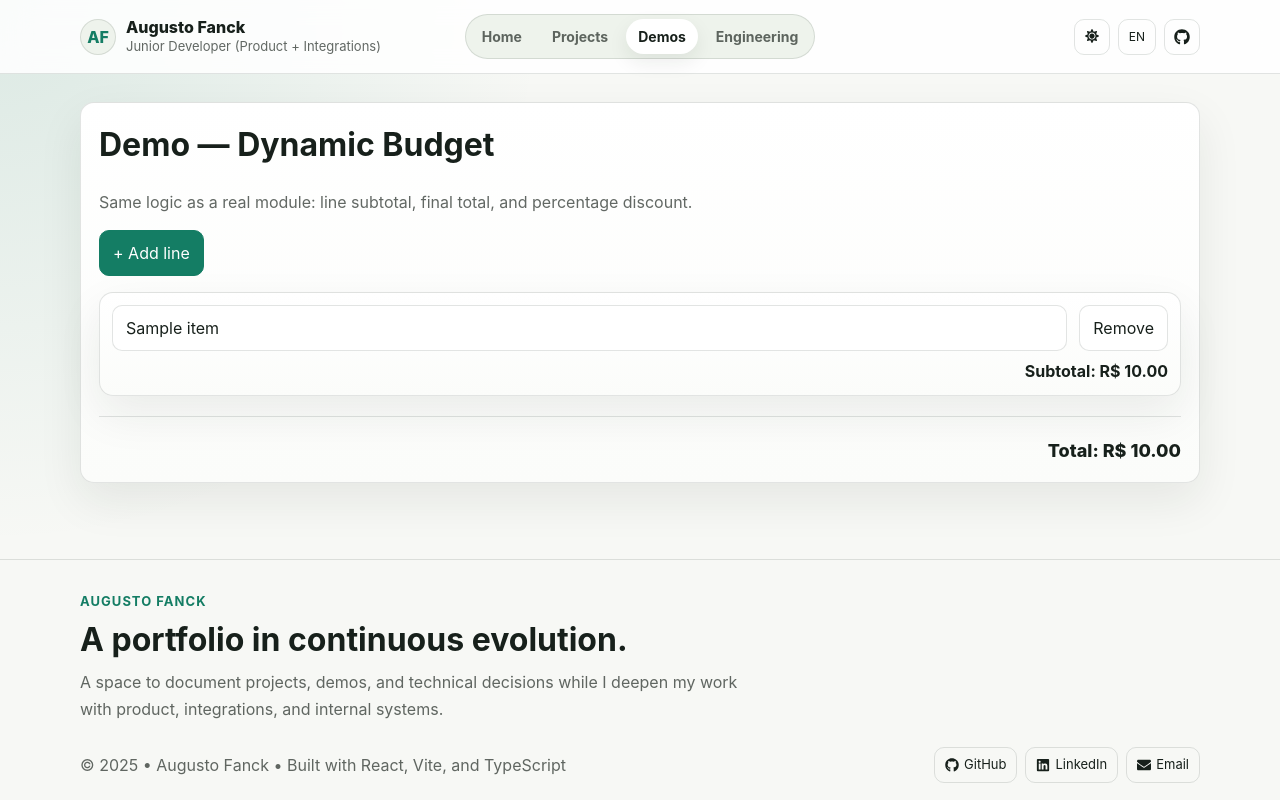
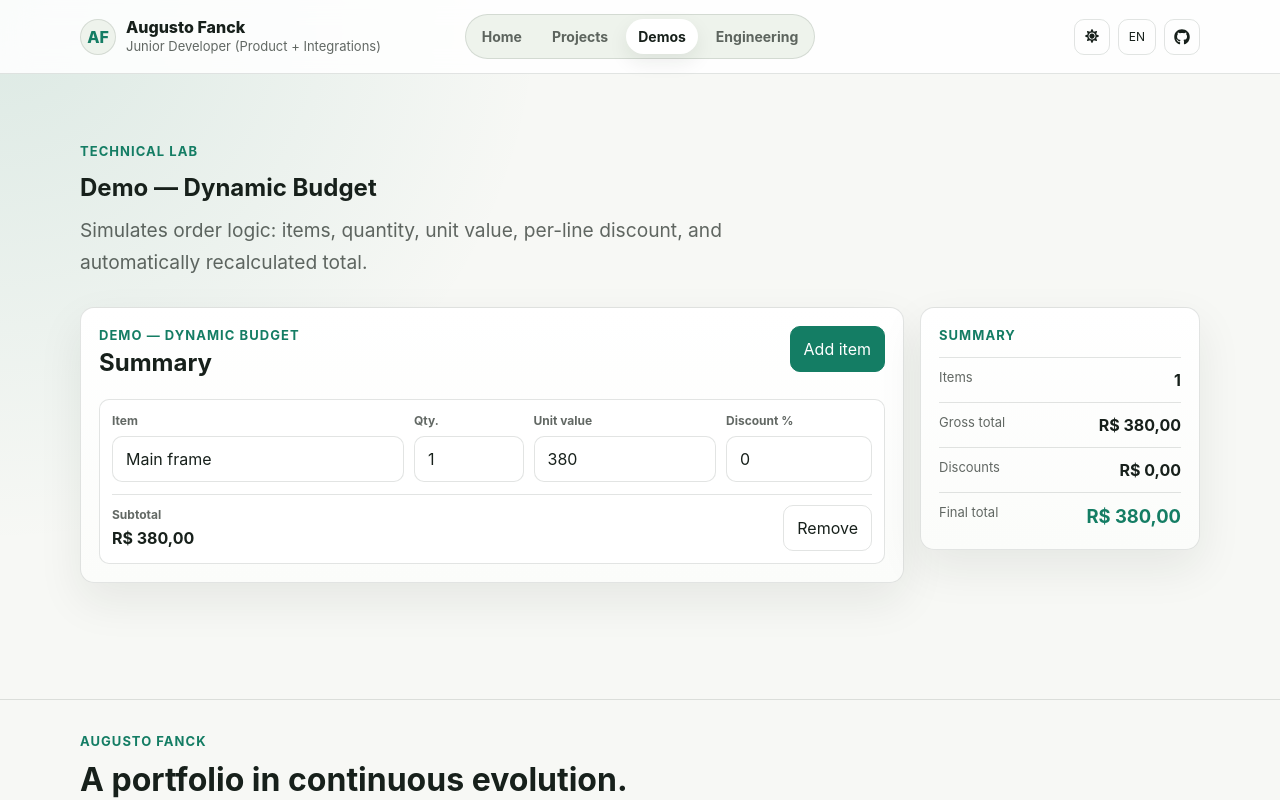
Before and after one commit to augustofanck/portfolio-spa, a React (Vite) app: page /demos/budget in a window 1280 px wide. Shown: the top 800 px of the page. Built offline with nearby package versions, Linux system fonts and the light colour scheme.

Commit message:
feat: new version of BudgetDemo

```diff
--- a/src/index.css
+++ b/src/index.css
@@ -748,3 +748,156 @@ hr {
   margin: 0;
   line-height: 1.65;
 }
+
+.demo-detail {
+  display: grid;
+  gap: 28px;
+  padding: 40px 0;
+}
+
+.demo-workspace {
+  display: grid;
+  grid-template-columns: minmax(0, 1fr) 280px;
+  gap: 16px;
+  align-items: start;
+}
+
+.demo-panel {
+  display: grid;
+  gap: 18px;
+}
+
+.demo-panel-header {
+  display: flex;
+  align-items: flex-start;
+  justify-content: space-between;
+  gap: 16px;
+  flex-wrap: wrap;
+}
+
+.budget-lines {
+  display: grid;
+  gap: 12px;
+}
+
+.budget-line {
+  display: grid;
+  gap: 12px;
+  min-width: 0;
+  border: 1px solid var(--border);
+  border-radius: var(--radius-sm);
+  padding: 12px;
+  background: var(--surface);
+}
+
+.budget-line-fields {
+  display: grid;
+  grid-template-columns: minmax(180px, 1.6fr) minmax(72px, 0.6fr) minmax(120px, 1fr) minmax(96px, 0.8fr);
+  gap: 10px;
+  min-width: 0;
+}
+
+.budget-line label {
+  display: grid;
+  gap: 6px;
+  min-width: 0;
+}
+
+.budget-line label span,
+.budget-line-total span {
+  color: var(--muted);
+  font-size: 12px;
+  font-weight: 700;
+}
+
+.budget-line-footer {
+  display: flex;
+  align-items: center;
+  justify-content: space-between;
+  gap: 12px;
+  min-width: 0;
+  border-top: 1px solid var(--border);
+  padding-top: 10px;
+}
+
+.budget-line input {
+  width: 100%;
+  min-width: 0;
+}
+
+.budget-line-total strong,
+.budget-line-total small {
+  overflow-wrap: anywhere;
+}
+
+.budget-line-total {
+  display: grid;
+  gap: 2px;
+  min-width: 0;
+}
+
+.demo-summary {
+  position: sticky;
+  top: 104px;
+}
+
+.demo-summary dl {
+  display: grid;
+  gap: 10px;
+  margin: 12px 0 0;
+}
+
+.demo-summary dl div {
+  display: flex;
+  justify-content: space-between;
+  gap: 16px;
+  border-top: 1px solid var(--border);
+  padding-top: 10px;
+}
+
+.demo-summary dt {
+  color: var(--muted);
+  font-size: 13px;
+}
+
+.demo-summary dd {
+  margin: 0;
+  text-align: right;
+  font-weight: 700;
+}
+
+.demo-summary-total dd {
+  color: var(--accent);
+  font-size: 1.15rem;
+}
+
+@media (max-width: 980px) {
+  .demo-workspace {
+    grid-template-columns: 1fr;
+  }
+
+  .demo-summary {
+    position: static;
+  }
+}
+
+@media (max-width: 720px) {
+  .budget-line-fields {
+    grid-template-columns: 1fr 1fr;
+  }
+}
+
+@media (max-width: 560px) {
+  .budget-line-fields {
+    grid-template-columns: 1fr;
+  }
+
+  .budget-line-footer {
+    align-items: stretch;
+    flex-direction: column;
+  }
+
+  .budget-line-footer button {
+    width: 100%;
+  }
+}
--- a/src/locales/en/translation.json
+++ b/src/locales/en/translation.json
@@ -122,13 +122,24 @@
   "demo": {
     "budget": {
       "title": "Demo — Dynamic Budget",
-      "desc": "Same logic as a real module: line subtotal, final total, and percentage discount.",
-      "add": "+ Add line",
+      "desc": "Simulates order logic: items, quantity, unit value, per-line discount, and automatically recalculated total.",
+      "add": "Add item",
       "remove": "Remove",
       "subtotal": "Subtotal",
       "total": "Total",
-      "sampleItemName": "Sample item",
-      "newItemName": "New item"
+      "sampleItemName": "Main frame",
+      "newItemName": "New item",
+      "itemName": "Item",
+      "qty": "Qty.",
+      "unit": "Unit value",
+      "discount": "Discount %",
+      "summaryTitle": "Summary",
+      "itemsCount": "Items",
+      "discountTotal": "Discounts",
+      "grossTotal": "Gross total",
+      "netTotal": "Final total",
+      "emptyTitle": "No items added",
+      "emptyDesc": "Add a line to calculate the budget."
     },
     "async": {
       "title": "Demo — Async Search",
--- a/src/locales/ptBR/translation.json
+++ b/src/locales/ptBR/translation.json
@@ -124,13 +124,24 @@
   "demo": {
     "budget": {
       "title": "Demo — Orçamento Dinâmico",
-      "desc": "A lógica é a mesma de um módulo real: subtotal por item, total final e desconto percentual.",
-      "add": "+ Adicionar linha",
+      "desc": "Simula a lógica de uma ordem: itens, quantidade, valor unitário, desconto por linha e total recalculado automaticamente.",
+      "add": "Adicionar item",
       "remove": "Remover",
       "subtotal": "Subtotal",
       "total": "Total",
-      "sampleItemName": "Item exemplo",
-      "newItemName": "Novo item"
+      "sampleItemName": "Armação principal",
+      "newItemName": "Novo item",
+      "itemName": "Item",
+      "qty": "Qtd.",
+      "unit": "Valor unitário",
+      "discount": "Desconto %",
+      "summaryTitle": "Resumo",
+      "itemsCount": "Itens",
+      "discountTotal": "Descontos",
+      "grossTotal": "Total bruto",
+      "netTotal": "Total final",
+      "emptyTitle": "Nenhum item adicionado",
+      "emptyDesc": "Adicione uma linha para calcular o orçamento."
     },
     "async": {
       "title": "Demo — Busca Assíncrona",
--- a/src/pages/demos/BudgetDemo.tsx
+++ b/src/pages/demos/BudgetDemo.tsx
@@ -9,6 +9,18 @@ type Line = {
   discount: number;
 };
 
+function clampNumber(value: number, min: number, max: number) {
+  if (Number.isNaN(value)) return min;
+  return Math.min(max, Math.max(min, value));
+}
+
+function formatCurrency(value: number) {
+  return new Intl.NumberFormat("pt-BR", {
+    style: "currency",
+    currency: "BRL",
+  }).format(value);
+}
+
 export default function BudgetDemo() {
   const { t } = useTranslation();
 
@@ -17,23 +29,34 @@ export default function BudgetDemo() {
       id: crypto.randomUUID(),
       name: t("demo.budget.sampleItemName"),
       qty: 1,
-      unit: 10,
+      unit: 380,
       discount: 0,
     },
   ]);
 
-  const total = useMemo(
-    () =>
-      lines.reduce(
-        (acc, l) => acc + l.qty * l.unit * (1 - l.discount / 100),
-        0
-      ),
-    [lines]
+  const summary = useMemo(() => {
+    return lines.reduce(
+      (acc, line) => {
+        const gross = line.qty * line.unit;
+        const discountValue = gross * (line.discount / 100);
+        const subtotal = gross - discountValue;
+
+        return {
+          count: acc.count + line.qty,
+          gross: acc.gross + gross,
+          discount: acc.discount + discountValue,
+          net: acc.net + subtotal,
+        };
+      },
+      { count: 0, gross: 0, discount: 0, net: 0 }
     );
+  }, [lines]);
 
-  function update(i: number, patch: Partial<Line>) {
+  function update(index: number, patch: Partial<Line>) {
     setLines((prev) =>
-      prev.map((l, idx) => (idx === i ? { ...l, ...patch } : l))
+      prev.map((line, currentIndex) =>
+        currentIndex === index ? { ...line, ...patch } : line
+      )
     );
   }
 
@@ -50,54 +73,171 @@ export default function BudgetDemo() {
     ]);
   }
 
-  function remove(i: number) {
-    setLines((prev) => prev.filter((_, idx) => idx !== i));
+  function remove(index: number) {
+    setLines((prev) =>
+      prev.filter((_, currentIndex) => currentIndex !== index)
+    );
   }
 
   return (
-    <div className="grid">
-      <div className="card">
-        <h1 style={{ marginTop: 0 }}>{t("demo.budget.title")}</h1>
-        <p className="muted">{t("demo.budget.desc")}</p>
+    <div className="demo-detail">
+      <section className="section-header">
+        <p className="eyebrow">{t("demosPage.eyebrow")}</p>
+        <h1 style={{ margin: 0 }}>{t("demo.budget.title")}</h1>
+        <p className="muted lede" style={{ margin: 0 }}>
+          {t("demo.budget.desc")}
+        </p>
+      </section>
+
+      <section className="demo-workspace">
+        <div className="card demo-panel">
+          <div className="demo-panel-header">
+            <div>
+              <p className="eyebrow">{t("demo.budget.title")}</p>
+              <h2 style={{ margin: 0 }}>{t("demo.budget.summaryTitle")}</h2>
+            </div>
 
             <button type="button" className="primary" onClick={add}>
               {t("demo.budget.add")}
             </button>
+          </div>
 
-        <div className="grid" style={{ marginTop: 16 }}>
-          {lines.map((l, i) => {
-            const subtotal = l.qty * l.unit * (1 - l.discount / 100);
+          {lines.length > 0 ? (
+            <div className="budget-lines">
+              {lines.map((line, index) => {
+                const gross = line.qty * line.unit;
+                const discountValue = gross * (line.discount / 100);
+                const subtotal = gross - discountValue;
+
                 return (
-              <div key={l.id} className="card" style={{ padding: 12 }}>
-                <div
-                  className="row"
-                  style={{ justifyContent: "space-between" }}
+                  <article key={line.id} className="budget-line">
+                    <div className="budget-line-fields">
+                      <label>
+                        <span>{t("demo.budget.itemName")}</span>
+                        <input
+                          value={line.name}
+                          onChange={(event) =>
+                            update(index, { name: event.target.value })
+                          }
+                        />
+                      </label>
+
+                      <label>
+                        <span>{t("demo.budget.qty")}</span>
+                        <input
+                          type="number"
+                          min={1}
+                          value={line.qty}
+                          onChange={(event) =>
+                            update(index, {
+                              qty: clampNumber(
+                                Number(event.target.value),
+                                1,
+                                999
+                              ),
+                            })
+                          }
+                        />
+                      </label>
+
+                      <label>
+                        <span>{t("demo.budget.unit")}</span>
+                        <input
+                          type="number"
+                          min={0}
+                          step="0.01"
+                          value={line.unit}
+                          onChange={(event) =>
+                            update(index, {
+                              unit: clampNumber(
+                                Number(event.target.value),
+                                0,
+                                999999
+                              ),
+                            })
+                          }
+                        />
+                      </label>
+
+                      <label>
+                        <span>{t("demo.budget.discount")}</span>
+                        <input
+                          type="number"
+                          min={0}
+                          max={100}
+                          value={line.discount}
+                          onChange={(event) =>
+                            update(index, {
+                              discount: clampNumber(
+                                Number(event.target.value),
+                                0,
+                                100
+                              ),
+                            })
+                          }
+                        />
+                      </label>
+                    </div>
+
+                    <div className="budget-line-footer">
+                      <div className="budget-line-total">
+                        <span>{t("demo.budget.subtotal")}</span>
+                        <strong>{formatCurrency(subtotal)}</strong>
+                        {discountValue > 0 ? (
+                          <small className="muted">
+                            - {formatCurrency(discountValue)}
+                          </small>
+                        ) : null}
+                      </div>
+
+                      <button
+                        type="button"
+                        className="ghost"
+                        onClick={() => remove(index)}
                       >
-                  <input
-                    value={l.name}
-                    onChange={(e) => update(i, { name: e.target.value })}
-                    style={{ flex: 1, minWidth: 220 }}
-                  />
-                  <button type="button" onClick={() => remove(i)}>
                         {t("demo.budget.remove")}
                       </button>
                     </div>
-
-                <div
-                  style={{ textAlign: "right", fontWeight: 700, marginTop: 8 }}
-                >
-                  {t("demo.budget.subtotal")}: R$ {subtotal.toFixed(2)}
-                </div>
-              </div>
+                  </article>
                 );
               })}
             </div>
+          ) : (
+            <div className="empty-state">
+              <p className="eyebrow">{t("demo.budget.emptyTitle")}</p>
+              <p className="muted" style={{ margin: 0 }}>
+                {t("demo.budget.emptyDesc")}
+              </p>
+            </div>
+          )}
+        </div>
 
-        <hr />
-        <div style={{ textAlign: "right", fontSize: 18, fontWeight: 800 }}>
-          {t("demo.budget.total")}: R$ {total.toFixed(2)}
+        <aside className="card demo-summary">
+          <p className="eyebrow">{t("demo.budget.summaryTitle")}</p>
+
+          <dl>
+            <div>
+              <dt>{t("demo.budget.itemsCount")}</dt>
+              <dd>{summary.count}</dd>
             </div>
+
+            <div>
+              <dt>{t("demo.budget.grossTotal")}</dt>
+              <dd>{formatCurrency(summary.gross)}</dd>
             </div>
+
+            <div>
+              <dt>{t("demo.budget.discountTotal")}</dt>
+              <dd>{formatCurrency(summary.discount)}</dd>
+            </div>
+
+            <div className="demo-summary-total">
+              <dt>{t("demo.budget.netTotal")}</dt>
+              <dd>{formatCurrency(summary.net)}</dd>
+            </div>
+          </dl>
+        </aside>
+      </section>
     </div>
   );
 }
```
Lines whose indentation alone changed are shown as unchanged.
